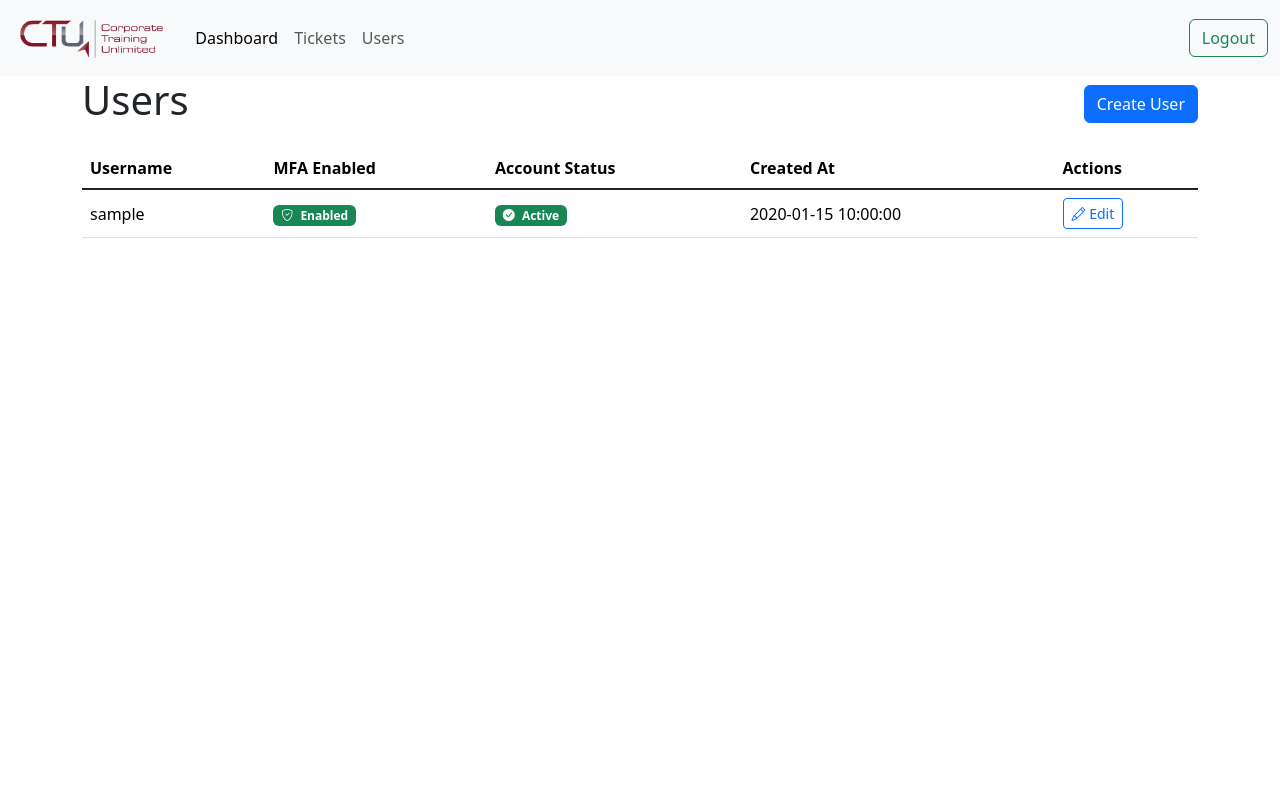
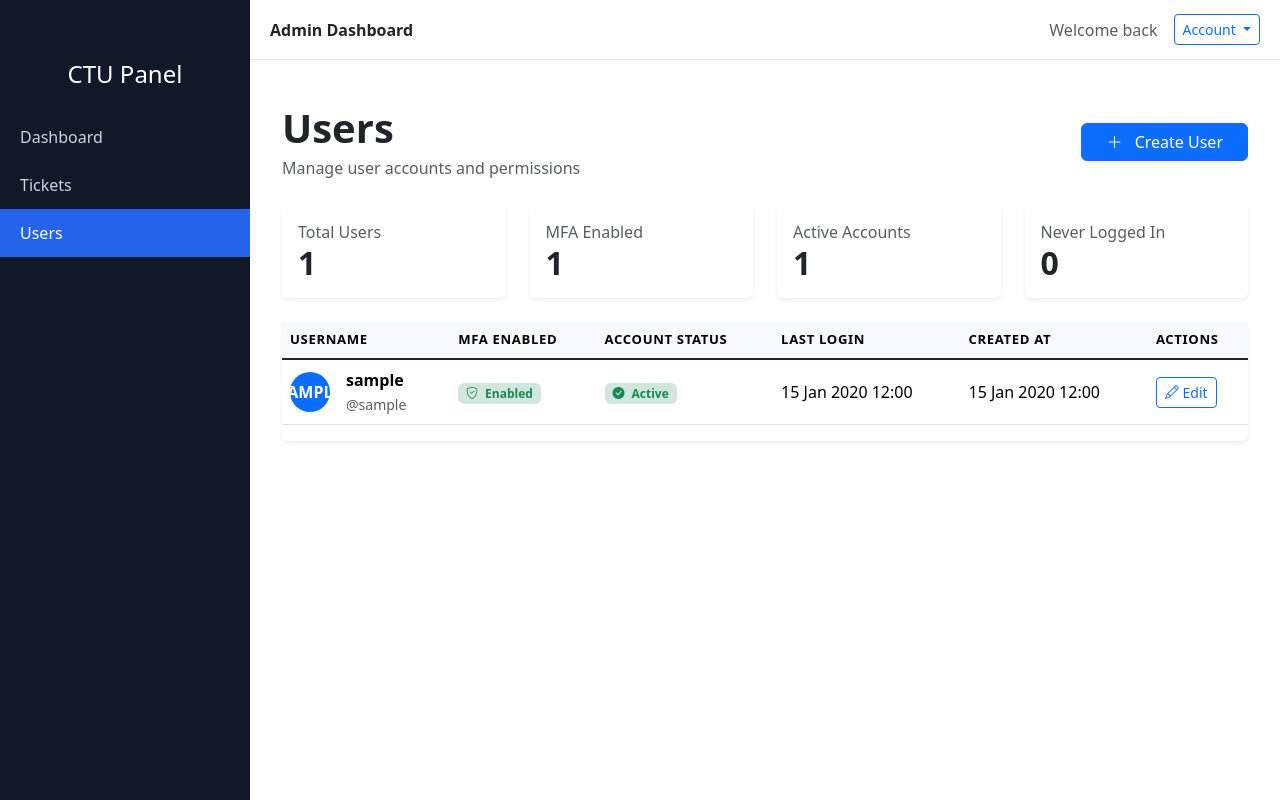
Before and after one commit to SMTechie/CTU_website, a Flask app: page /users in a window 1280 px wide. Run offline with Flask 3, Linux system fonts and the light colour scheme; a database or web service that is not in the repository returns one stand-in record (values such as "Sample title"); some libraries are stand-ins or nearby versions.

Commit message:
Upgraded the looks of users with bootstrap. Added a sidebar as well as a navbar for a more professional look and easy access to different areas of the dashboard. Fixed over saturated badges and a minor bug with inactive users not being highlighted. added some cards to give a general overview of everything and to make it look better and more complete

```diff
--- a/templates/base.html
+++ b/templates/base.html
@@ -2,36 +2,48 @@
 <html lang="en">
 <head>
     <title>CRM</title>
+    <link rel="stylesheet" href="/static/css/dashboardnavbars.css">
     <link href="https://cdn.jsdelivr.net/npm/bootstrap@5.3.8/dist/css/bootstrap.min.css" rel="stylesheet" integrity="sha384-sRIl4kxILFvY47J16cr9ZwB07vP4J8+LH7qKQnuqkuIAvNWLzeN8tE5YBujZqJLB" crossorigin="anonymous">
 </head>
 <body>
-    <nav class="navbar navbar-expand-lg bg-body-tertiary">
-        <div class="container-fluid">
-            <a class="navbar-brand" href="{{ url_for('dashboard') }}"><img src="/static/assets/ctulogo2.png" alt="Logo" height="50"></a>
-            <button class="navbar-toggler" type="button" data-bs-toggle="collapse" data-bs-target="#navbarSupportedContent" aria-controls="navbarSupportedContent" aria-expanded="false" aria-label="Toggle navigation">
-            <span class="navbar-toggler-icon"></span>
-            </button>
-            <div class="collapse navbar-collapse" id="navbarSupportedContent">
-                <ul class="navbar-nav me-auto mb-2 mb-lg-0">
-                    <li class="nav-item">
-                        <a class="nav-link active" aria-current="page" href="{{ url_for('dashboard') }}">Dashboard</a>
-                    </li>
-                    <li class="nav-item">
-                        <a class="nav-link" href="{{ url_for('tickets') }}">Tickets</a>
-                    </li>
-                    <li class="nav-item">
-                        <a class="nav-link" href="{{ url_for('users') }}">Users</a>
-                    </li>
+    <!-- Sidebar -->
+    <div class="sidebar">
+        <h4 class="text-center mb-4">CTU Panel</h4>
+        <a href="{{ url_for('dashboard') }}" class="{% if request.endpoint=='dashboard' %}active{% endif %}">
+            Dashboard
+        </a>
+        <a href="{{ url_for('tickets') }}" class="{% if request.endpoint=='tickets' %}active{% endif %}">
+            Tickets
+        </a>
+        <a href="{{ url_for('users') }}" class="{% if request.endpoint=='users' %}active{% endif %}">
+            Users
+        </a>
+    </div>
+
+    <!-- Top Navbar -->
+    <div class="topbar">
+        <div class="fw-bold">Admin Dashboard</div>
+        <div class="ms-auto d-flex align-items-center gap-3">
+            <span class="text-muted">Welcome back</span>
+            <div class="dropdown">
+                <button class="btn btn-sm btn-outline-primary dropdown-toggle" data-bs-toggle="dropdown">
+                    Account
+                </button>
+                <ul class="dropdown-menu dropdown-menu-end">
+                    <li><a class="dropdown-item" href="#">Profile</a></li>
+                    <li><a class="dropdown-item" href="#">Settings</a></li>
+                    <li><hr class="dropdown-divider"></li>
+                    <li><a class="dropdown-item text-danger" href="#">Logout</a></li>
                 </ul>
-                <form action="/logout">
-                    <button class="btn btn-outline-success">Logout</button>
-                </form>
             </div>
         </div>
-    </nav>
+    </div>
 
-    {% block content %}
-    {% endblock %}
+    <!-- Page Content-->
+     <div class="main-content">
+        {% block content %}{% endblock %}
+     </div>
+
     <script src="https://cdn.jsdelivr.net/npm/bootstrap@5.3.8/dist/js/bootstrap.bundle.min.js" integrity="sha384-FKyoEForCGlyvwx9Hj09JcYn3nv7wiPVlz7YYwJrWVcXK/BmnVDxM+D2scQbITxI" crossorigin="anonymous"></script>
 </body>
 </html>
--- a/templates/users.html
+++ b/templates/users.html
@@ -6,22 +6,32 @@
     <title>Admin Dashboard</title>
     <link href="https://cdn.jsdelivr.net/npm/bootstrap@5.3.8/dist/css/bootstrap.min.css" rel="stylesheet" integrity="sha384-sRIl4kxILFvY47J16cr9ZwB07vP4J8+LH7qKQnuqkuIAvNWLzeN8tE5YBujZqJLB" crossorigin="anonymous">
     <link rel="stylesheet" href="https://cdn.jsdelivr.net/npm/bootstrap-icons@1.13.1/font/bootstrap-icons.min.css">
+    <link rel="stylesheet" href="/static/css/dashboard.css">
 </head>
 {% extends "base.html" %}
 {% block content %}
 
-<div class="container">
+<div class="container-fluid py-4">
 
-    <div class="d-flex justify-content-between align-items-center mb-3">
-        <h1>Users</h1>
+    <div class="d-flex justify-content-between align-items-center mb-4">
+
+        <div>
+            <h1 class="fw-bold mb-1">Users</h1>
+            <p class="text-muted mb-0">
+                Manage user accounts and permissions
+            </p>
+        </div>
 
         <button
-            class="btn btn-primary"
+            class="btn btn-primary px-4"
             data-bs-toggle="modal"
             data-bs-target="#createUserModal">
+
+            <i class="bi bi-plus-lg me-2"></i>
             Create User
+
         </button>
-    </div>
+
     </div>
 
 <!-- Modal -->
@@ -83,29 +93,107 @@
     </div>
 </div>
 
-<div class="container">
+<div class="row g-4 mb-4">
+
+    <div class="col-md-3">
+
+        <div class="card shadow-sm border-0 h-100">
+
+            <div class="card-body">
+
+                <div class="text-muted">
+                    Total Users
+                </div>
+
+                <h2 class="fw-bold mb-0">
+                    {{ users|length }}
+                </h2>
+
+            </div>
+
+        </div>
+
+    </div>
+
+    <div class="col-md-3">
+        <div class="card shadow-sm border-0 h-100">
+            <div class="card-body">
+                <div class="text-muted">
+                    MFA Enabled
+                </div>
+                <h2 class="fw-bold mb-0">
+                    {{ users|selectattr('mfa_enabled')|list|length }}
+                </h2>
+            </div>
+        </div>
+    </div>
+    <div class="col-md-3">
+        <div class="card shadow-sm border-0 h-100">
+            <div class="card-body">
+                <div class="text-muted">
+                    Active Accounts
+                </div>
+                <h2 class="fw-bold mb-0">
+                    {{ users|selectattr('account_status','equalto','Active')|list|length }}
+                </h2>
+            </div>
+        </div>
+    </div>
+    <div class="col-md-3">
+        <div class="card shadow-sm border-0 h-100">
+            <div class="card-body">
+                <div class="text-muted">
+                    Never Logged In
+                </div>
+                <h2 class="fw-bold mb-0">
+                    {{ users|rejectattr('last_login_at')|list|length }}
+                </h2>
+            </div>
+        </div>
+    </div>
+</div>
+
+
+<div class="card shadow-sm border-0">
+    <div class="card-body p-0">
         <table class="table align-middle table-hover">
-        <thead>
+            <thead class="table-light">
                 <tr>
                     <th scope="col">Username</th>
                     <th scope="col">MFA Enabled</th>
                     <th scope="col">Account Status</th>
+                    <th scope="col">Last Login</th>
                     <th scope="col">Created At</th>
                     <th scope="col">Actions</th>
                 </tr>
             </thead>
             <tbody class="table-group-divider">
                 {% for user in users %}
-            <tr class="{% if user.account_status == 'inactive' %} table-secondary text-muted{% endif %}">
-                <td>{{ user.username }}</td>
+                <tr class="{% if user.account_status == 'Inactive' %} table-secondary text-muted{% endif %}">
+                    <td>
+                        <div class="d-flex align-items-center">
+                            <div class="rounded-circle bg-primary text-white d-flex justify-content-center align-items-center me-3"
+                                style="width:40px;height:40px;">
+                                {{ user.username[0]|upper }}
+                            </div>
+                            <div>
+                                <div class="fw-semibold">
+                                    {{ user.username }}
+                                </div>
+                                <small class="text-muted">
+                                    @{{ user.username|lower }}
+                                </small>
+                            </div>
+                        </div>
+                    </td>
                     <td>
                         {% if user.mfa_enabled %}
-                        <span class="badge text-bg-success">
+                            <span class="badge bg-success-subtle text-success">
                                 <i class="bi bi-shield-check me-1"></i>
                                 Enabled
                             </span>
                         {% else %}
-                        <span class="badge text-bg-warning">
+                            <span class="badge bg-warning-subtle text-warning">
                                 <i class="bi bi-shield-x me-1"></i>
                                 Disabled
                             </span>
@@ -113,18 +201,19 @@
                     </td>
                     <td>
                         {% if user.account_status == "Active" %}
-                        <span class="badge text-bg-success">
+                            <span class="badge bg-success-subtle text-success">
                                 <i class="bi bi-check-circle-fill me-1"></i>
                                 Active
                             </span>
                         {% else %}
-                        <span class="badge text-bg-danger">
+                            <span class="badge bg-danger-subtle text-danger">
                                 <i class="bi bi-exclamation-circle-fill me-1"></i>
                                 Inactive
                             </span>
                         {% endif %}
                     </td>
-                <td>{{ user.created_at }}</td>
+                    <td>{{ user.last_login_at|datetime }}</td>
+                    <td>{{ user.created_at|datetime }}</td>
                     <td>
                         <button class="btn btn-sm btn-outline-primary edit-user-btn"
                             data-bs-toggle="modal"
@@ -141,6 +230,7 @@
                 {% endfor %}
             </tbody>
         </table>
+    </div>
 </div>
 
 <div class="modal fade" id="editUserModal" tabindex="-1" aria-labelledby="editUserModalLabel" aria-hidden="true">
@@ -260,6 +350,6 @@
     });
 </script>
 
-<script src="https://cdn.jsdelivr.net/npm/bootstrap@5.3.8/dist/js/bootstrap.bundle.min.js" integrity="sha384-FKyoEForCGlyvwx9Hj09JcYn3nv7wiPVlz7YYwJrWVcXK/BmnVDxM+D2scQbITxI" crossorigin="anonymous"></script>
+
 {% endblock %}
 </html>
--- a/webapp/app.py
+++ b/webapp/app.py
@@ -3,7 +3,8 @@ import sys
 import bcrypt
 import psycopg2
 import psycopg2.extras
-import logging
+from zoneinfo import ZoneInfo
+from datetime import datetime, timezone
 from flask import Flask, render_template, request, redirect, url_for, session, flash, jsonify
 
 sys.path.append(os.path.dirname(os.path.abspath(__file__)))
@@ -38,6 +39,11 @@ def close_db(cursor, conn):
 def is_authenticated():
     return 'username' in session and session.get('mfa_verified', False)
 
+@app.template_filter('datetime')
+def format_datetime(value):
+    if value is None:
+        return 'Never'
+    return value.astimezone(ZoneInfo('Africa/Johannesburg')).strftime('%d %b %Y %H:%M')
 
 @app.before_request
 def require_login():
@@ -90,6 +96,17 @@ def logout():
     session.clear()
     return redirect(url_for('login'))
 
+def update_last_login(username):
+    conn = get_db_connection()
+    cursor = conn.cursor()
+
+    try:
+        cursor.execute('UPDATE users SET last_login_at = %s WHERE username = %s', (datetime.now(timezone.utc), username))
+
+        conn.commit()
+        session['mfa_verified'] = True
+    finally:
+        close_db(cursor, conn)
 
 @app.route('/mfa/setup', methods=['GET', 'POST'])
 def mfa_setup():
@@ -111,8 +128,8 @@ def mfa_setup():
 
     valid = mfa.verify_totp(totp_secret, token)
 
-    if totp_secret and mfa.verify_totp(totp_secret, token):
-        session['mfa_verified'] = True
+    if valid:
+        update_last_login(username)
         try:
             cursor.execute('UPDATE users SET mfa_enabled = TRUE WHERE username = %s', (username,))
             conn.commit()
@@ -142,9 +159,10 @@ def mfa_verify():
         close_db(cursor, conn)
 
         token = request.form.get('mfa_code')
+        valid = mfa.verify_totp(totp_secret, token)
 
-        if totp_secret and mfa.verify_totp(totp_secret, token):
-            session['mfa_verified'] = True
+        if valid:
+            update_last_login(username)
             return redirect(url_for('dashboard'))
 
         flash('Invalid Token entered, Please try again', 'danger')
--- a/webapp/users_service.py
+++ b/webapp/users_service.py
@@ -35,7 +35,7 @@ def get_users():
     conn = get_db_connection()
     cursor = conn.cursor(cursor_factory=RealDictCursor)
 
-    query = 'SELECT user_id, username, mfa_enabled, account_status, created_at FROM users ORDER BY username'
+    query = 'SELECT user_id, username, mfa_enabled, account_status, last_login_at, created_at FROM users ORDER BY username'
 
     try:
         cursor.execute(query)
--- /dev/null
+++ b/website/css/dashboard.css
@@ -0,0 +1,32 @@
+body{
+    background:#f8fafc;
+}
+
+.card{
+    border-radius:16px;
+}
+
+.table td{
+    padding-top:18px;
+    padding-bottom:18px;
+}
+
+.table th{
+    text-transform:uppercase;
+    font-size:.82rem;
+    color:#6c757d;
+    letter-spacing:.05em;
+}
+
+.badge{
+    font-size:.8rem;
+    padding:.55em .8em;
+}
+
+.btn{
+    border-radius:10px;
+}
+
+.rounded-circle{
+    font-weight:600;
+}
--- /dev/null
+++ b/website/css/dashboardnavbars.css
@@ -0,0 +1,55 @@
+body {
+    overflow-x: hidden;
+    background: #f4f6f9;
+}
+
+/* Sidebar */
+.sidebar {
+    width: 250px;
+    height: 100vh;
+    position: fixed;
+    top: 0;
+    left: 0;
+    background: #111827;
+    color: white;
+    padding-top: 60px;
+}
+
+.sidebar a {
+    display: block;
+    padding: 12px 20px;
+    color: #cbd5e1;
+    text-decoration: none;
+    transition: 0.2s;
+}
+
+.sidebar a:hover {
+    background: #1f2937;
+    color: white;
+}
+
+.sidebar .active {
+    background: #2563eb;
+    color: white;
+}
+
+/* Main content */
+.main-content {
+    margin-left: 250px;
+    padding: 80px 20px 20px 20px;
+}
+
+/* Navbar override spacing */
+.topbar {
+    position: fixed;
+    top: 0;
+    left: 250px;
+    right: 0;
+    height: 60px;
+    background: white;
+    border-bottom: 1px solid #e5e7eb;
+    display: flex;
+    align-items: center;
+    padding: 0 20px;
+    z-index: 1000;
+}
```
Lines whose indentation alone changed are shown as unchanged.
